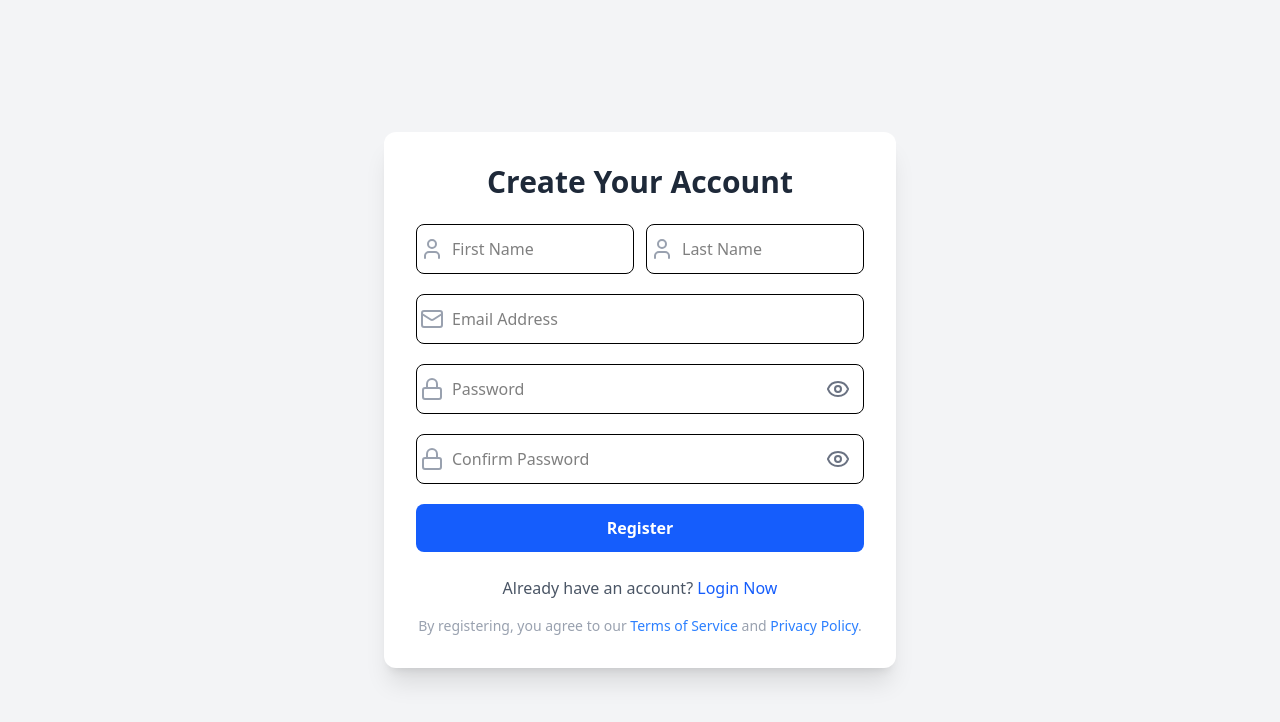
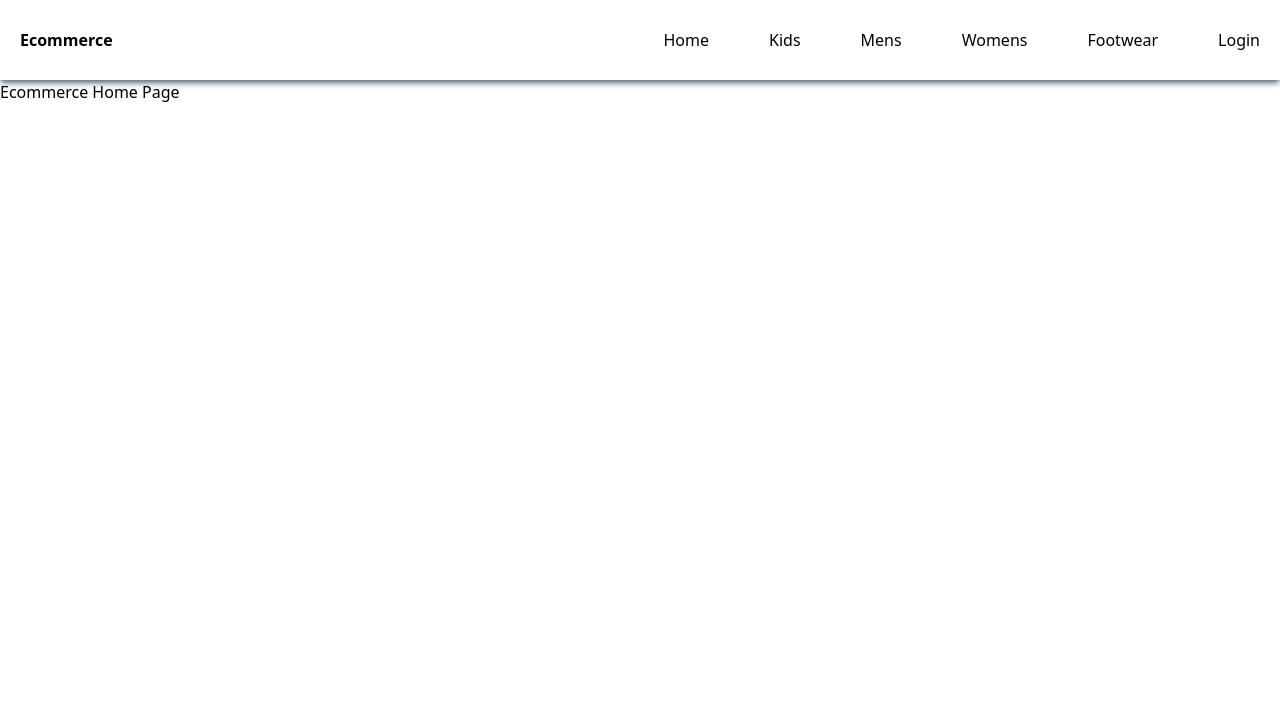
Before and after one commit to ROHANCHOUKSEY/Ecommerce, a React (Vite) app in the folder EcommerceFrontend/: page / in a window 1280 px wide. Shown: the top 722 px of the page. Built offline with nearby package versions, Linux system fonts and the light colour scheme.

Commit message:
Update Navbar

```diff
--- a/EcommerceFrontend/src/Component/AuthComponent/UserLogin.jsx
+++ b/EcommerceFrontend/src/Component/AuthComponent/UserLogin.jsx
@@ -45,7 +45,7 @@ const UserLogin = () => {
             if (!response.ok) throw data;
 
             setIsLoggined(true);
-            navigate("/homepage");
+            navigate("/");
             return data;
         } catch (error) {
             if (error.message) {
@@ -122,7 +122,7 @@ const UserLogin = () => {
                 <div className="mt-6 text-center text-gray-600">
                     <p>
                         Don’t have an account?{' '}
-                        <NavLink to="/" className="text-blue-500 hover:underline">
+                        <NavLink to="/registration" className="text-blue-500 hover:underline">
                             Register Now
                         </NavLink>
                     </p>
--- /dev/null
+++ b/EcommerceFrontend/src/Component/CategoryComponent/Cloths/Kids.jsx
@@ -0,0 +1,9 @@
+import React from 'react'
+
+const Kids = () => {
+  return (
+    <div>Kids</div>
+  )
+}
+
+export default Kids
--- /dev/null
+++ b/EcommerceFrontend/src/Component/CategoryComponent/Cloths/Mens.jsx
@@ -0,0 +1,9 @@
+import React from 'react'
+
+const Mens = () => {
+  return (
+    <div>Mens</div>
+  )
+}
+
+export default Mens
--- /dev/null
+++ b/EcommerceFrontend/src/Component/CategoryComponent/Cloths/Womens.jsx
@@ -0,0 +1,9 @@
+import React from 'react'
+
+const Womens = () => {
+  return (
+    <div>Womens</div>
+  )
+}
+
+export default Womens
--- a/EcommerceFrontend/src/Component/HomeComponent/HomePage.jsx
+++ b/EcommerceFrontend/src/Component/HomeComponent/HomePage.jsx
@@ -2,8 +2,8 @@ import React from 'react'
 
 const HomePage = () => {
   return (
-    // <div>HomePage</div>
     <>
+      <h1>Ecommerce Home Page</h1>
     </>
   )
 }
--- a/EcommerceFrontend/src/Component/NavbarComponent/Navbar.jsx
+++ b/EcommerceFrontend/src/Component/NavbarComponent/Navbar.jsx
@@ -30,7 +30,7 @@ const Navbar = () => {
       }
 
       setIsLoggined(false);
-      navigate("/userLogin");
+      navigate("/");
 
       return data;
     } catch (error) {
@@ -45,17 +45,33 @@ const Navbar = () => {
 
   return (
     <>
-      {isLoggined && (<><div className={`overflow-hidden flex flex-col md:flex-row md:items-center md:justify-between p-5 shadow-md shadow-gray-500 z-10 ${sideBar ? "fixed h-full w-48" : "hidden"} md:flex md:h-20 md:w-full md:static`}>
+      {isLoggined ? (<div className={`overflow-hidden flex flex-col md:flex-row md:items-center md:justify-between p-5 shadow-md shadow-gray-500 z-10 ${sideBar ? "fixed h-full w-48" : "hidden"} md:flex md:h-20 md:w-full md:static`}>
         <h1 className='text-base font-bold'>Ecommerce</h1>
         <div className='flex flex-col md:flex-row md:items-center gap-15'>
-          <NavLink><p className='w-20 text-center bg-red-700 p-4 rounded-md text-white'>Kids</p></NavLink>
+          <NavLink to="/"><p>Home</p></NavLink>
+          <NavLink><p>Kids</p></NavLink>
           <NavLink><p>Mens</p></NavLink>
           <NavLink><p>Womens</p></NavLink>
           <NavLink><p>Footwear</p></NavLink>
           <button onClick={handleUserLogOut} className='text-white w-20 bg-blue-500 hover:bg-blue-600 p-2 rounded-md cursor-pointer'>Log Out</button>
         </div>
       </div>
-        {sideBar ? <div className='absolute md:hidden  w-full flex justify-end px-3 py-3 z-20' onClick={handleSideBar}><X /></div> : <div className='absolute md:hidden  w-full flex justify-end px-3 py-3 z-20'><MenuIcon onClick={handleSideBar} /></div>}</>)}
+      ) : (
+        <div className={`overflow-hidden flex flex-col md:flex-row md:items-center md:justify-between p-5 shadow-md shadow-gray-500 z-10 ${sideBar ? "fixed h-full w-48" : "hidden"} md:flex md:h-20 md:w-full md:static`}>
+          <h1 className='text-base font-bold'>Ecommerce</h1>
+          <div className='flex flex-col md:flex-row md:items-center gap-15'>
+            <NavLink to="/"><p>Home</p></NavLink>
+            <NavLink><p>Kids</p></NavLink>
+            <NavLink><p>Mens</p></NavLink>
+            <NavLink><p>Womens</p></NavLink>
+            <NavLink><p>Footwear</p></NavLink>
+            <NavLink to="/userLogin"><p>Login</p></NavLink>
+            {/* <button onClick={handleUserLogOut} className='text-white w-20 bg-blue-500 hover:bg-blue-600 p-2 rounded-md cursor-pointer'>Log Out</button> */}
+          </div>
+        </div>)}
+
+      {/* For Mobile */}
+      {sideBar ? <div className='absolute md:hidden  w-full flex justify-end px-3 py-3 z-20' onClick={handleSideBar}><X /></div> : <div className='absolute md:hidden  w-full flex justify-end px-3 py-3 z-20'><MenuIcon onClick={handleSideBar} /></div>}
     </>
   )
 }
--- a/EcommerceFrontend/src/main.jsx
+++ b/EcommerceFrontend/src/main.jsx
@@ -10,16 +10,17 @@ import HomePage from './Component/HomeComponent/HomePage.jsx'
 import ChangePassword from './Component/AuthComponent/ChangePassword.jsx'
 // import GetResetOtp from './Component/AuthComponent/GetResetOtp.jsx'
 import ContextProvider from './Context/ContextProvider.jsx'
+import Mens from "./Component/CategoryComponent/Cloths/Mens.jsx";
 
 const router = createBrowserRouter(
   createRoutesFromElements(
-    <Route path='/' element={<App/>}>
-      <Route path='/' element={<Registration />} />
+    <Route path='/' element={<App />}>
+      <Route path='/' element={<HomePage />} />
+      <Route path='registration' element={<Registration />} />
       <Route path='verifyOtp' element={<VerifyOtp />} />
       <Route path='userLogin' element={<UserLogin />} />
-      <Route path='homepage' element={<HomePage />} />
       <Route path='resetPassword' element={<ChangePassword />} />
-      {/* <Route path='resetPassword' element={<GetResetOtp />} /> */}
+      <Route path='mens' element={<Mens />} />
     </Route>
   )
 )
```
